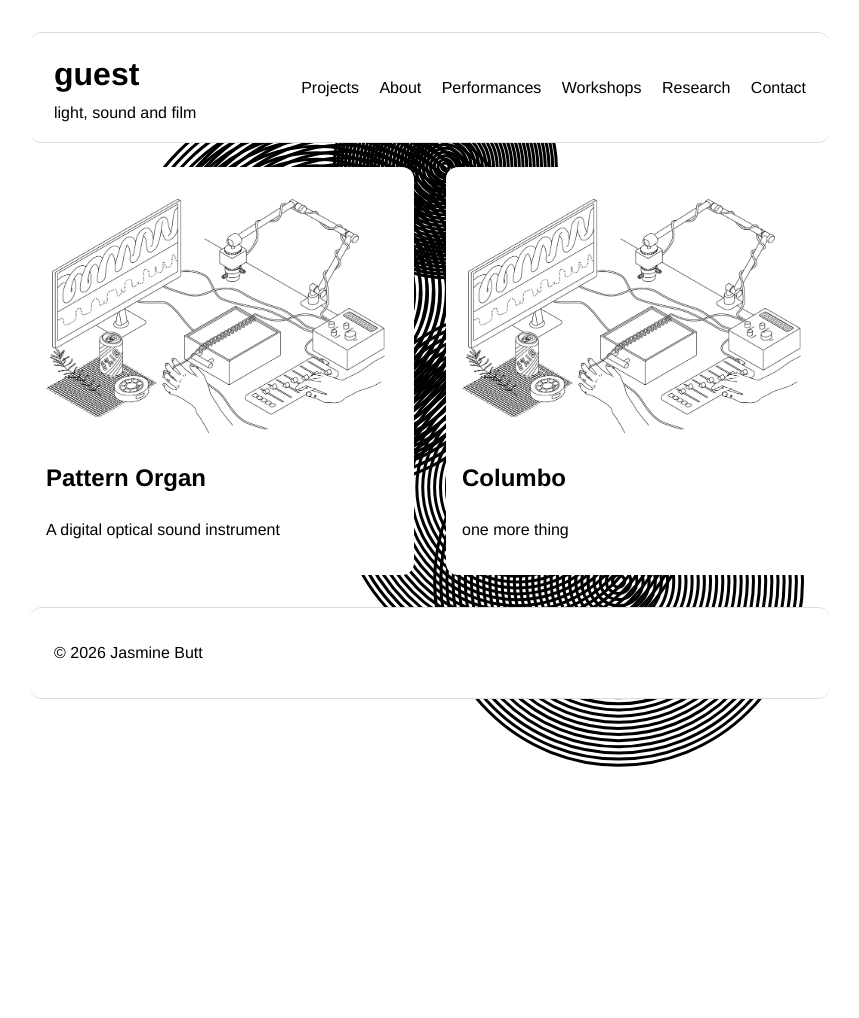
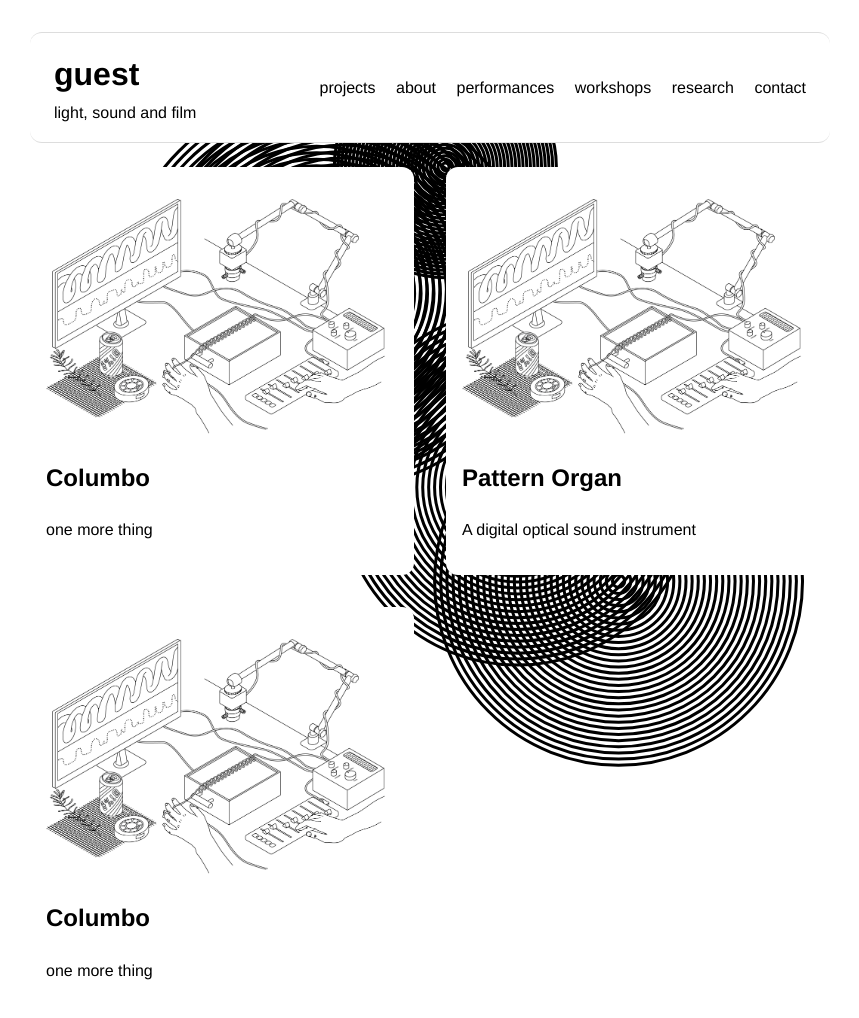
Before and after one commit to gguueesstt/gguueesstt.github.io, an Eleventy site: page src/index.md in a window 1280 px wide. Shown: the top 1018 px of the page, without its empty margins (210-1069 px from the left). Before the commit the page ends 800 px from the top, so only its background shows below. Built offline with nearby package versions, Linux system fonts and the light colour scheme; Eleventy itself is replaced by a stand-in of ours; files that its build step writes are made by us from their sources.

Commit message:
project card test

```diff
--- a/src/_includes/base.njk
+++ b/src/_includes/base.njk
@@ -53,12 +53,12 @@
         <p style="margin:0;">light, sound and film</p>
       </div>
       <nav>
-        <a href="/">Projects</a>
-        <a href="/about/">About</a>
-        <a href="/performances/">Performances</a>
-        <a href="/workshops/">Workshops</a>
-        <a href="/research/">Research</a>
-        <a href="/contact/">Contact</a>
+        <a href="/">projects</a>
+        <a href="/about/">about</a>
+        <a href="/performances/">performances</a>
+        <a href="/workshops/">workshops</a>
+        <a href="/research/">research</a>
+        <a href="/contact/">contact</a>
       </nav>
     </div>
   </header>
--- /dev/null
+++ b/src/projects/Project3.md
@@ -0,0 +1,11 @@
+---
+layout: page.njk
+title: Columbo
+image: /imgs/Pattorgan2025.png
+description: one more thing
+tags: projects
+---
+
+My hero
+
+![Project One Screenshot](/imgs/p184135_b_v13_af.jpg)
```
Also changed, not shown: docs/about/index.html (+6 -6 lines), docs/contact/index.html (+6 -6 lines), docs/index.html (+19 -6 lines), docs/performances/index.html (+6 -6 lines), docs/projects/Project3/index.html (renamed from docs/projects/project2/index.html, +6 -6 lines), docs/projects/project1/index.html (+6 -6 lines), docs/research/index.html (+6 -6 lines), docs/workshops/index.html (+6 -6 lines).
